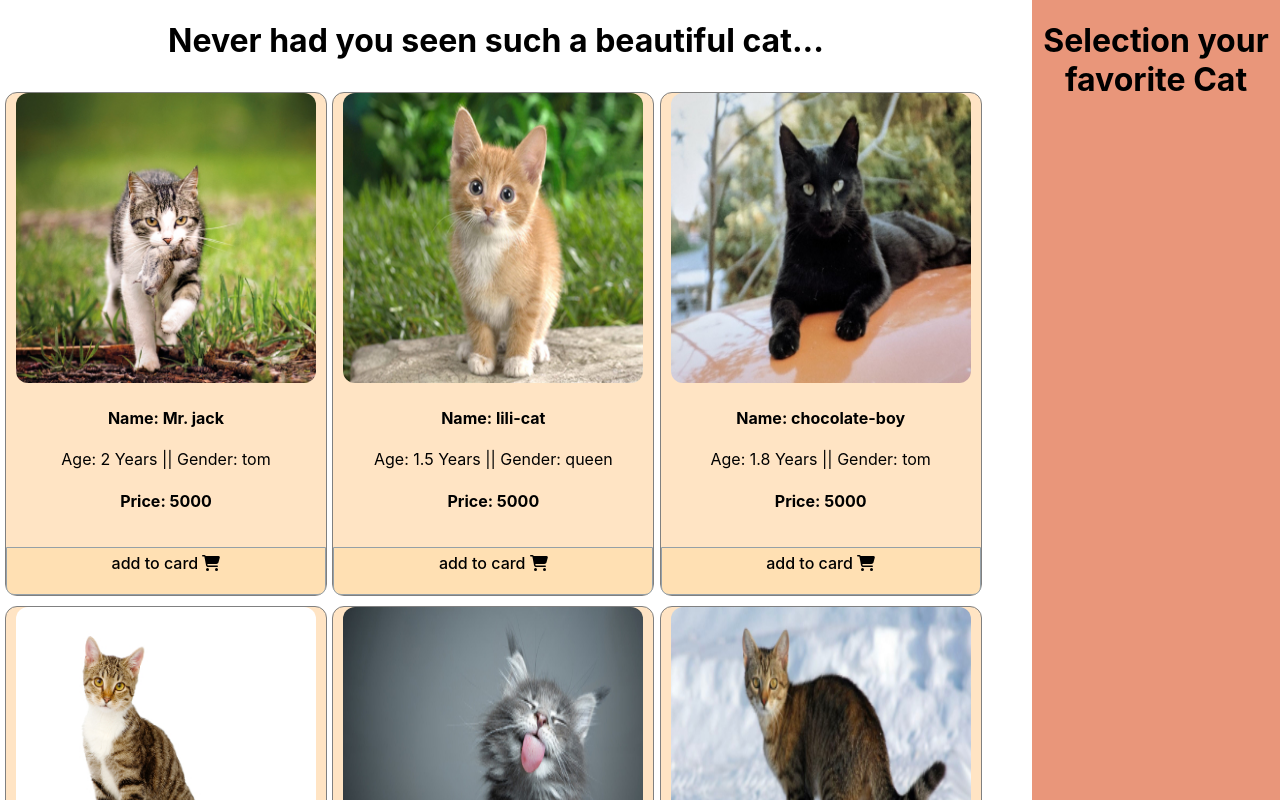
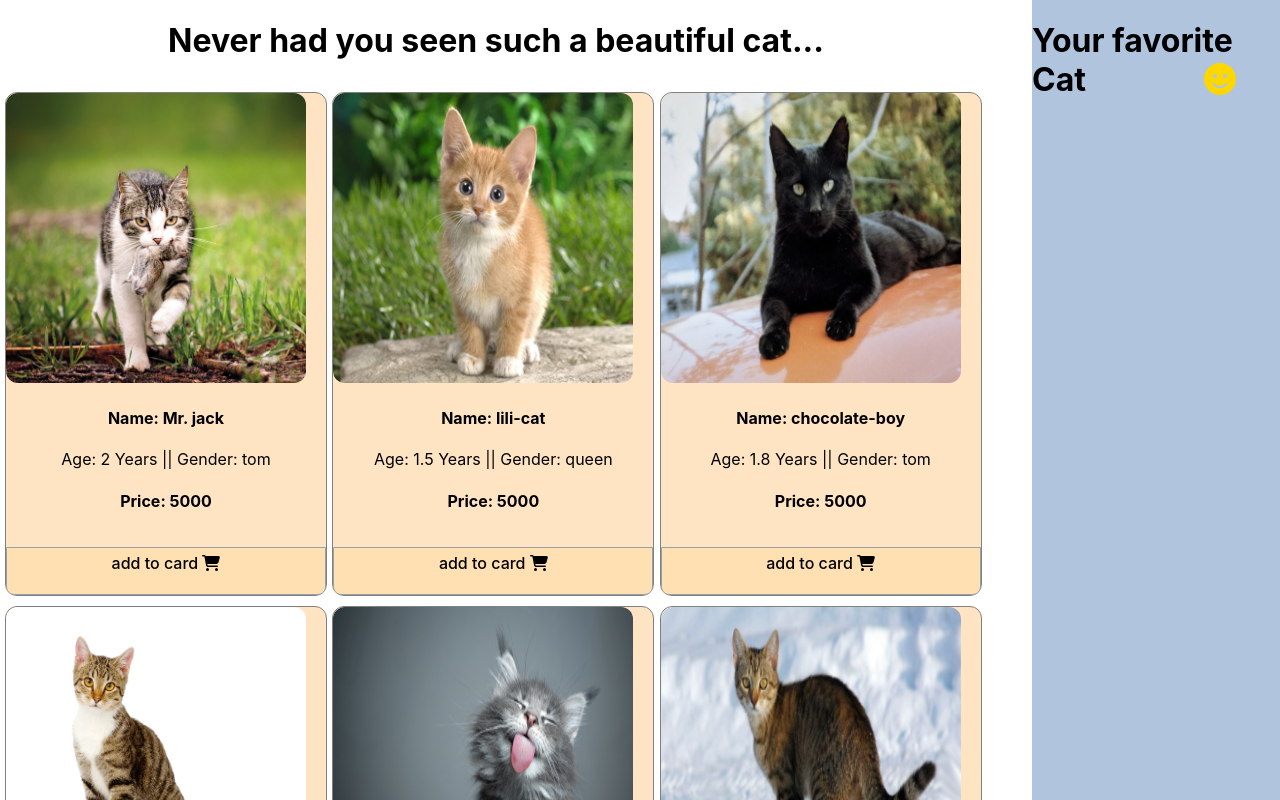
Before and after one commit to Riad15/Cat-shop, a React (Create React App) app: page / in a window 1280 px wide. Shown: the top 800 px of the page. Built offline with nearby package versions, Linux system fonts and the light colour scheme.

Commit message:
display to add cat

```diff
--- a/src/App.js
+++ b/src/App.js
@@ -6,7 +6,7 @@ import Cats from './componant/Cats/Cats';
 function App() {
 
   return (
-    <div className="App">
+    <div >
       <Cats></Cats>
     </div>
   );
--- a/src/componant/Cat/Cat.css
+++ b/src/componant/Cat/Cat.css
@@ -12,6 +12,9 @@
     width: 300px;
     height: 290px;
     border-radius: 12px;
+}
+.cat-info{
+    text-align: center;
 }
 .btn{
     text-align: center;
--- a/src/componant/Cat/Cat.js
+++ b/src/componant/Cat/Cat.js
@@ -4,17 +4,18 @@ import React from 'react';
 import './Cat.css'
 
 const Cat = (props) => {
-    const { name, age, pic, price, gender } = props.cats;
+    const { cat, addTodisplay } = props;
+    const { name, age, pic, price, gender } = cat;
 
     return (
         <div className='cat'>
             <img src={pic} alt="" />
-            <div>
+            <div className='cat-info'>
                 <h4>Name: {name} </h4>
                 <p>Age: {age}  || <span> Gender: {gender}</span></p>
                 <h4>Price: {price}</h4>
             </div>
-            <p className='btn'>add to card <FontAwesomeIcon icon={faShoppingCart}></FontAwesomeIcon> </p>
+            <p className='btn' onClick={() => { addTodisplay(cat) }}>add to card <FontAwesomeIcon icon={faShoppingCart}></FontAwesomeIcon> </p>
         </div>
     );
 };
--- a/src/componant/Cats/Cats.css
+++ b/src/componant/Cats/Cats.css
@@ -9,9 +9,13 @@
     grid-template-columns: repeat(3, 1fr);
     margin: 5px 5px;
 }
+.heading h1{
+    text-align: center;
+}
 .cat-selection{
-    background-color: darksalmon;
+    background-color:lightsteelblue ;
 }
+
 
 @media screen and (max-width:620px){
     .cat-container{
--- a/src/componant/Cats/Cats.js
+++ b/src/componant/Cats/Cats.js
@@ -1,28 +1,42 @@
 import React, { useEffect, useState } from 'react';
 import Cat from '../Cat/Cat';
+import Display from '../Display/Display';
 import './Cats.css'
 
 const Cats = () => {
     const [cats, setCates] = useState([]);
+    const [displayCat, setDisplayCat] = useState([]);
     useEffect(() => {
         fetch('cat-dat.json')
             .then(res => res.json())
             .then(data => setCates(data))
     }, [])
 
+    const addTodisplay = (cat) => {
+        // console.log(cat);
+        let newCat = [];
+        newCat = [...displayCat, cat];
+        setDisplayCat(newCat)
+    }
+
     return (
         <div className='cat-market'>
             <div>
-                <h1>Never had you seen such a beautiful cat...</h1>
+                <div className='heading'>
+                    <h1>Never had you seen such a beautiful cat...</h1>
+                </div>
                 <div className='cat-container'>
                     {
-                        cats.map(cat => <Cat key={cat.id} cats={cat} ></Cat>)
+                        cats.map(cat => <Cat
+                            key={cat.id}
+                            cat={cat}
+                            addTodisplay={addTodisplay} ></Cat>)
                     }
 
                 </div>
             </div>
             <div className='cat-selection'>
-                <h1>Selection your favorite Cat</h1>
+                <Display displayCat={displayCat} ></Display>
             </div>
 
         </div>
--- /dev/null
+++ b/src/componant/Display/Display.css
@@ -0,0 +1,18 @@
+.icon{
+    color:gold;
+    margin-left: 110px;
+}
+.list{
+    display: flex;
+
+}
+.cat-name{
+    margin-left: 15px;
+    font-weight: 600;
+}
+.cat-img{
+    margin-left: 10px;
+    width: 50px;
+    height: 50px;
+    border-radius: 50%;
+}
--- /dev/null
+++ b/src/componant/Display/Display.js
@@ -0,0 +1,26 @@
+import { faSmile } from '@fortawesome/free-solid-svg-icons';
+import { FontAwesomeIcon } from '@fortawesome/react-fontawesome';
+import React from 'react';
+import './Display.css'
+
+const Display = (props) => {
+    const { displayCat } = props;
+    console.log(displayCat);
+
+    return (
+        <div>
+            <h1 className='headline'>Your favorite Cat <FontAwesomeIcon className='icon' icon={faSmile}></FontAwesomeIcon>  </h1>
+
+            {
+                displayCat.map(cat => <li className='list' key={cat.id}>
+
+                    <img className='cat-img' src={cat.pic} alt="" />
+                    <p className='cat-name'>{cat.name}</p>
+
+                </li>)
+            }
+        </div>
+    );
+};
+
+export default Display;
```
